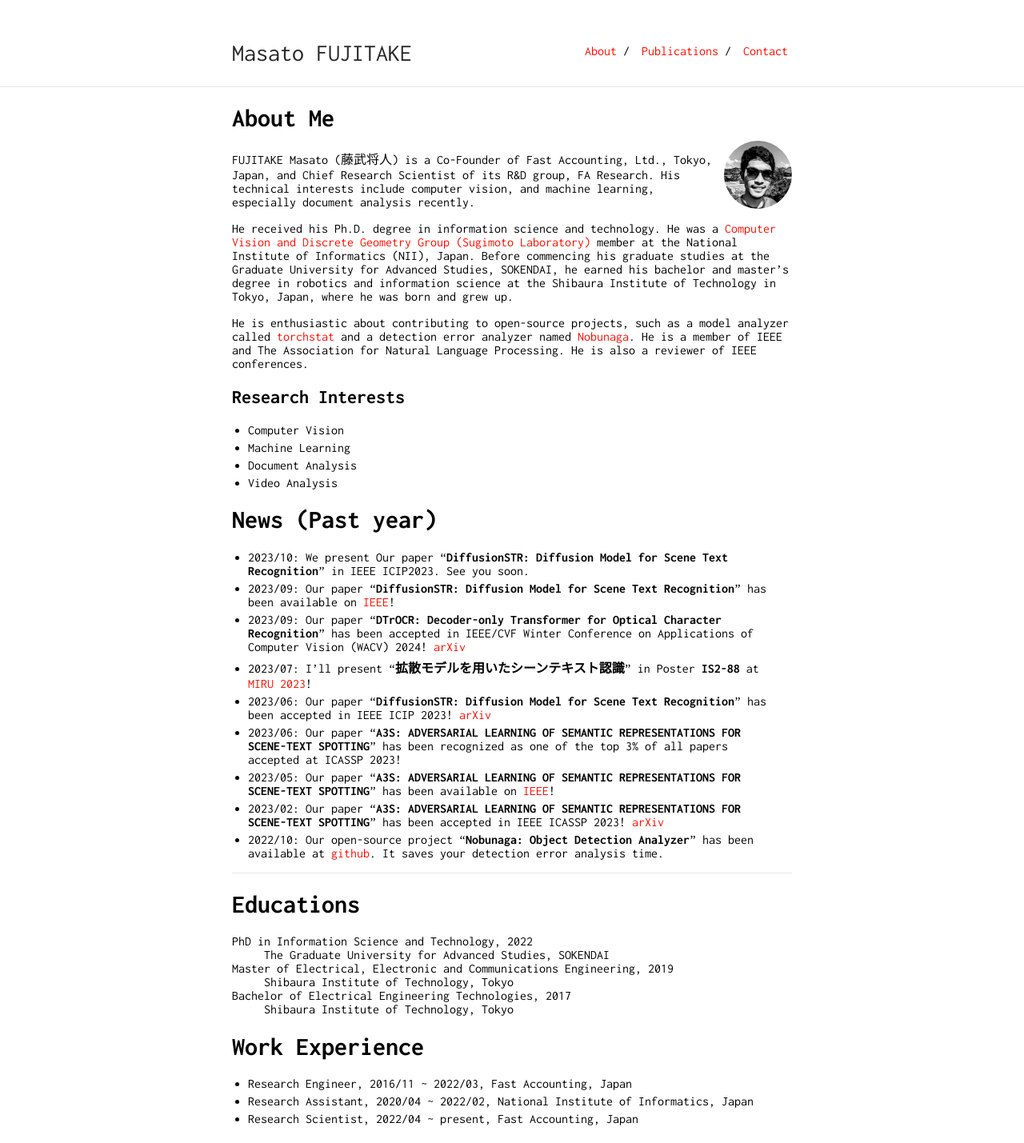
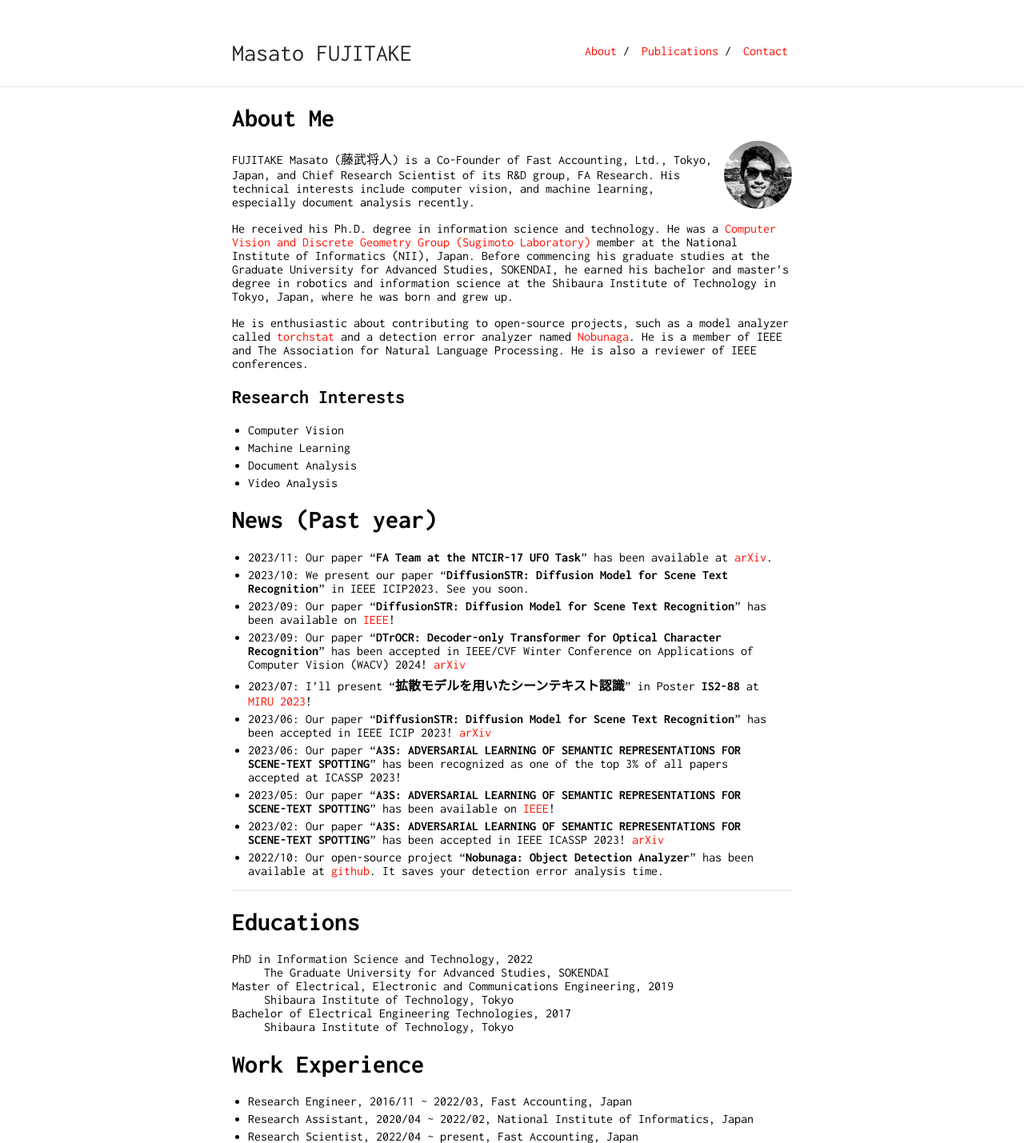
Before and after one commit to Swall0w/Swall0w.github.io, a Jekyll site: the page built from index.md, in a window 1280 px wide. Shown: the whole page at 80% size. Built offline with Jekyll 4.4.1, drawn with Linux system fonts in a browser that asks for light colours; our own code applies the rules of GitHub Pages for plain Markdown files; before the commit the page ends 1407 px from its top, so only the background shows below that.

Commit message:
Update index.md

```diff
--- a/index.md
+++ b/index.md
@@ -28,7 +28,8 @@ He is also a reviewer of IEEE conferences.
 
 
 # News (Past year)
-- 2023/10: We present Our paper "**DiffusionSTR: Diffusion Model for Scene Text Recognition**" in IEEE ICIP2023. See you soon.
+- 2023/11: Our paper "**FA Team at the NTCIR-17 UFO Task**" has been available at [arXiv](https://arxiv.org/abs/2310.20322).
+- 2023/10: We present our paper "**DiffusionSTR: Diffusion Model for Scene Text Recognition**" in IEEE ICIP2023. See you soon.
 - 2023/09: Our paper "**DiffusionSTR: Diffusion Model for Scene Text Recognition**" has been available on [IEEE](https://ieeexplore.ieee.org/document/10222793)!
 - 2023/09: Our paper "**DTrOCR: Decoder-only Transformer for Optical Character Recognition**" has been accepted in IEEE/CVF Winter Conference on Applications of Computer Vision (WACV) 2024! [arXiv](https://arxiv.org/abs/2308.15996)
 - 2023/07: I'll present "**拡散モデルを用いたシーンテキスト認識**" in Poster **IS2-88** at [MIRU 2023](http://cvim.ipsj.or.jp/MIRU2023/program/)!
```
